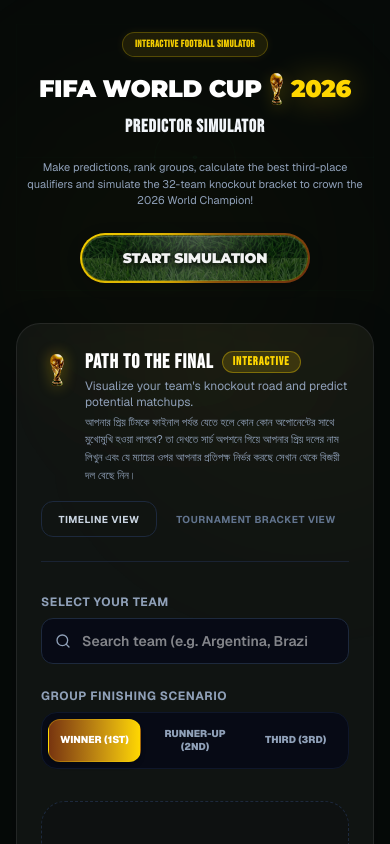
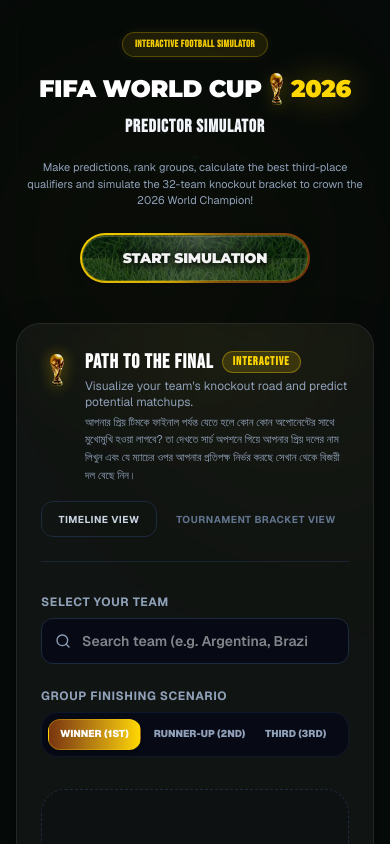
Before and after one commit to rakibulhasanrihad10/FIFA-WORLD-CUP-2026-Predictor-Simulator, a Next.js app: page / in a window 390 px wide. Shown: the top 844 px of the page. Built offline with nearby package versions, Linux system fonts and the light colour scheme.

Commit message:
Refine group-stage UI and scenario buttons
Tweak styling and copy for GroupStage and PathToFinal components: update the group-complete message to a concise green label, change the action button label to "Proceed to 3rd Place Selection". In PathToFinal, adjust scenario button text sizing

```diff
--- a/src/components/GroupStage.tsx
+++ b/src/components/GroupStage.tsx
@@ -297,9 +297,9 @@
           <div className="mt-4 flex items-center justify-between border-t border-slate-800 pt-3">
             <div className="text-xs font-extrabold select-none flex items-center gap-1.5">
               {isAllGroupsCompleted ? (
-                <span className="text-amber-500 flex items-center gap-1.5 animate-fade-in">
-                  <span className="h-2 w-2 rounded-full bg-amber-500 animate-pulse" />
-                  All predictions complete! Click "Seed Knockout Bracket" to advance to the knockout stage.
+                <span className="text-[#10B981] flex items-center gap-1.5 animate-fade-in font-extrabold text-[10px] sm:text-xs">
+                  <span className="h-2 w-2 rounded-full bg-[#10B981] animate-pulse" />
+                  Group stage prediction complete!
                 </span>
               ) : isActiveGroupCompleted ? (
                 <span className="text-[#10B981] flex items-center gap-1.5 animate-fade-in">
@@ -322,9 +322,9 @@
             {isAllGroupsCompleted ? (
               <button
                 onClick={advanceToKnockouts}
-                className="flex items-center gap-1.5 px-4 py-2 rounded-lg text-xs font-black bg-emerald-500 text-slate-950 hover:bg-emerald-400 transition-all shadow-[0_0_12px_rgba(16,185,129,0.3)] cursor-pointer uppercase tracking-wider"
+                className="flex items-center gap-1 sm:gap-1.5 px-3 sm:px-4 py-1.5 sm:py-2 rounded-lg text-[10px] sm:text-xs font-black bg-emerald-500 text-slate-950 hover:bg-emerald-400 transition-all shadow-[0_0_12px_rgba(16,185,129,0.3)] cursor-pointer uppercase tracking-wider whitespace-nowrap"
               >
-                <Play className="h-3 w-3 fill-slate-950 stroke-none" />
+                <Play className="h-2.5 w-2.5 sm:h-3 sm:w-3 fill-slate-950 stroke-none" />
                 Proceed to 3rd Place Selection
               </button>
             ) : (
--- a/src/components/PathToFinal.tsx
+++ b/src/components/PathToFinal.tsx
@@ -771,7 +771,11 @@
                   <button
                     key={scen}
                     onClick={() => handleScenarioChange(scen)}
-                    className={`py-2 px-1 rounded-xl text-[9px] min-[380px]:text-[10px] sm:text-xs font-black uppercase tracking-normal sm:tracking-wider whitespace-normal sm:whitespace-nowrap leading-tight transition-all duration-300 ${isActive
+                    className={`py-2 px-1 rounded-xl font-black uppercase tracking-normal sm:tracking-wider whitespace-nowrap leading-tight ${
+                      scen === '2nd'
+                        ? 'text-[8px] min-[380px]:text-[10px] sm:text-xs'
+                        : 'text-[9px] min-[380px]:text-[10px] sm:text-xs'
+                    } ${isActive
                       ? 'bg-gradient-to-r from-[#78350f] to-[#FFD700] text-white shadow-md border border-[#FFD700]/30'
                       : 'text-slate-400 hover:text-white hover:bg-slate-900/40 border border-transparent'
                       }`}
```
